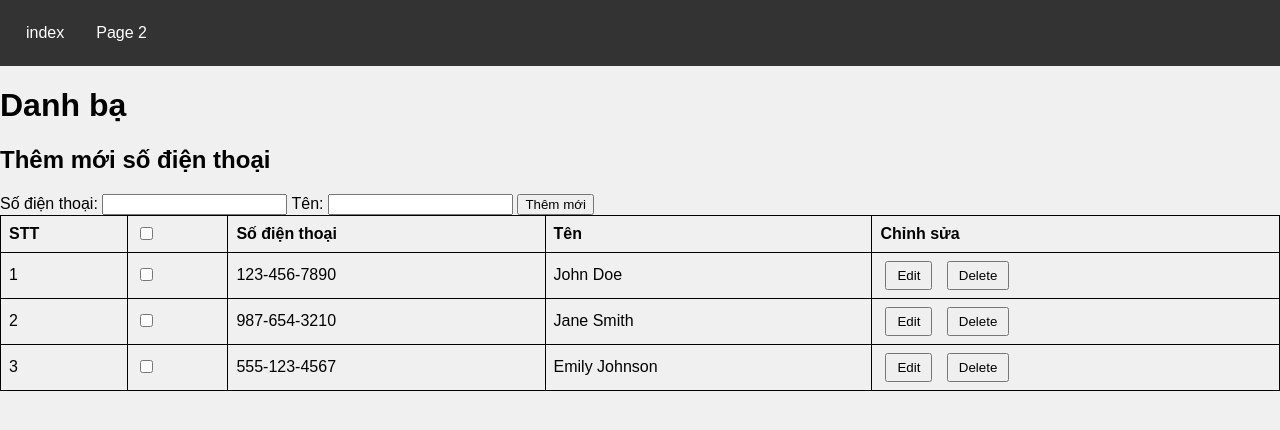
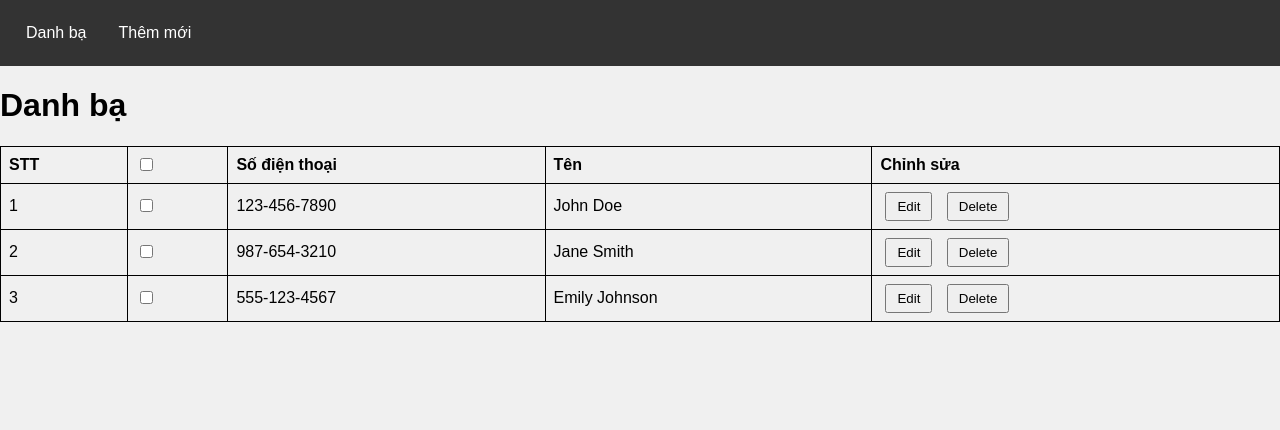
Before and after one commit to whynotnghiavu/nghia-contact-manager, a Flask app: page / in a window 1280 px wide. Shown: the top 430 px of the page. Run offline with Flask 3, Linux system fonts and the light colour scheme.

Commit message:
update add.html and contents/templates/index.html

```diff
--- a/contents/templates/index.html
+++ b/contents/templates/index.html
@@ -12,24 +12,13 @@
   <body>
     <nav>
       <ul>
-        <li><a href="{{ url_for('index') }}">index</a></li>
-        <li><a href="{{ url_for('add') }}">Page 2</a></li>
+        <li><a href="{{ url_for('index') }}">Danh bạ</a></li>
+        <li><a href="{{ url_for('add') }}">Thêm mới</a></li>
       </ul>
     </nav>
 
     <h1>Danh bạ</h1>
 
-    <!-- Form thêm mới -->
-    <h2>Thêm mới số điện thoại</h2>
-    <form action="/add" method="post">
-      <label for="phone">Số điện thoại:</label>
-      <input type="text" id="phone" name="phone" required />
-      <label for="name">Tên:</label>
-      <input type="text" id="name" name="name" required />
-      <button type="submit">Thêm mới</button>
-    </form>
-
-    <!-- Bảng danh bạ -->
     <table>
       <thead>
         <tr>
```
Also changed, not shown: contents/templates/add.html (+13 -2 lines).
